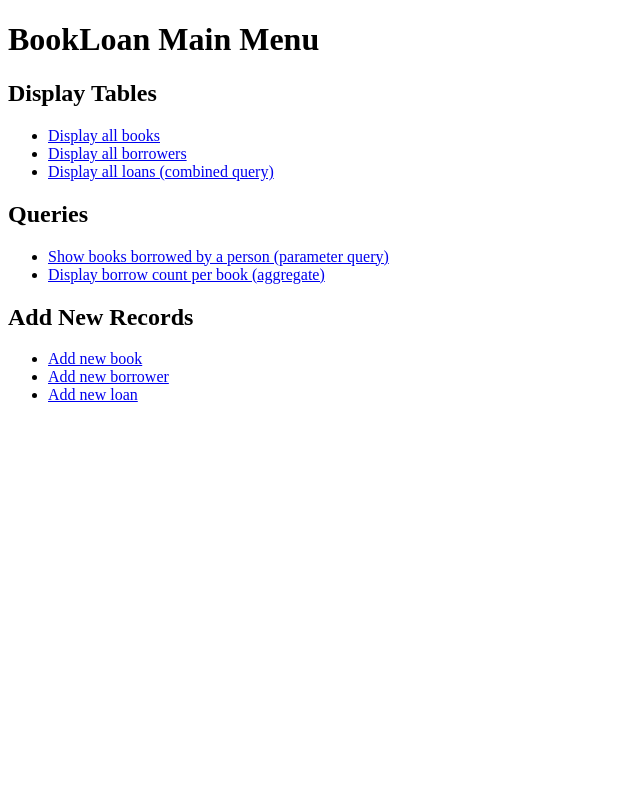
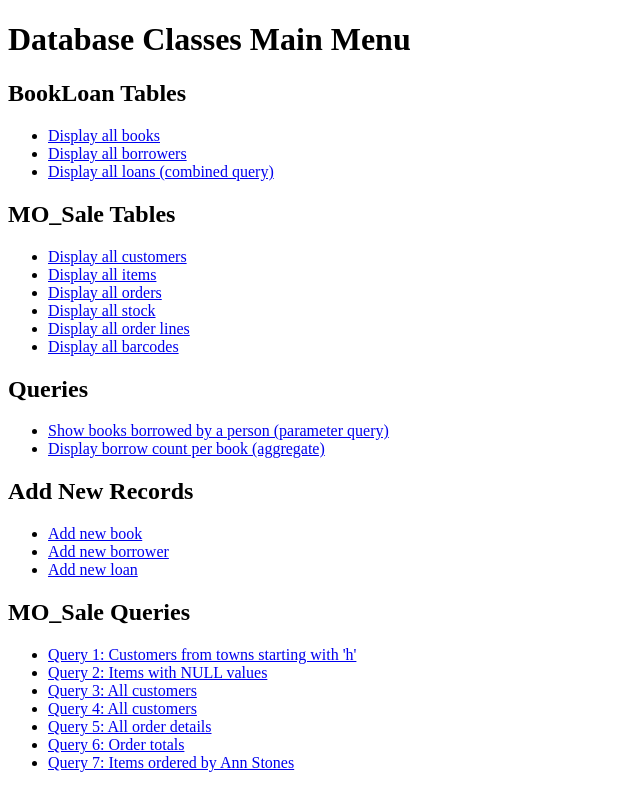
Before and after one commit to Sok205/BookLend, a Django app: page / in a window 1280 px wide. Shown: the whole page, without its empty margins (0-640 px from the left). Run offline with Django 5.2, Linux system fonts and the light colour scheme.

Commit message:
feat: add mo items to the project workflow

```diff
--- a/catalog/urls.py
+++ b/catalog/urls.py
@@ -5,12 +5,30 @@ app_name = 'catalog'
 
 urlpatterns = [
     path('', views.index, name='index'),
+    # BookLoan Tables
     path('books/', views.all_books, name='all_books'),
     path('borrowers/', views.all_borrowers, name='all_borrowers'),
     path('loans/', views.loans_list, name='loans_list'),
+    # MailOrder_Sale Tables
+    path('customers/', views.all_customers, name='all_customers'),
+    path('items/', views.all_items, name='all_items'),
+    path('orders/', views.all_orders, name='all_orders'),
+    path('stock/', views.all_stock, name='all_stock'),
+    path('orderlines/', views.all_orderlines, name='all_orderlines'),
+    path('barcodes/', views.all_barcodes, name='all_barcodes'),
+    # Queries
     path('search/', views.borrower_search, name='borrower_search'),
     path('counts/', views.books_borrow_count, name='books_borrow_count'),
+    # Add Forms
     path('add/borrower/', views.add_borrower, name='add_borrower'),
     path('add/loan/', views.add_loan, name='add_loan'),
     path('add/book/', views.add_book, name='add_book'),
+    # MO_Sale Queries
+    path('query1/', views.query1_customers_town_h, name='query1'),
+    path('query2/', views.query2_items_null, name='query2'),
+    path('query3/', views.query3_customers_separate, name='query3'),
+    path('query4/', views.query4_customers_concat, name='query4'),
+    path('query5/', views.query5_order_details, name='query5'),
+    path('query6/', views.query6_order_totals, name='query6'),
+    path('query7/', views.query7_ann_stones_orders, name='query7'),
 ]
--- a/catalog/views.py
+++ b/catalog/views.py
@@ -1,8 +1,9 @@
 from django.shortcuts import render, redirect
 from django.urls import reverse
-from django.db.models import Count
+from django.db.models import Count, Sum, F, Value, CharField
+from django.db.models.functions import Concat
 
-from .models import Book, Loan, Borrower
+from .models import Book, Loan, Borrower, Customer, Item, OrderInfo, OrderLine, Stock, Barcode
 from .forms import BorrowerForm, LoanForm, BorrowerSearchForm, BookForm
 
 
@@ -71,3 +72,117 @@ def all_books(request):
 def all_borrowers(request):
     borrowers = Borrower.objects.all()
     return render(request, 'catalog/borrowers_list.html', {'borrowers': borrowers})
+
+
+def all_customers(request):
+    customers = Customer.objects.all()
+    return render(request, 'catalog/customers_list.html', {'customers': customers})
+
+
+def all_items(request):
+    items = Item.objects.all()
+    return render(request, 'catalog/items_list.html', {'items': items})
+
+
+def all_orders(request):
+    orders = OrderInfo.objects.select_related('customer').all()
+    return render(request, 'catalog/orders_list.html', {'orders': orders})
+
+
+def all_stock(request):
+    stock = Stock.objects.select_related('item').all()
+    return render(request, 'catalog/stock_list.html', {'stock': stock})
+
+
+def all_orderlines(request):
+    orderlines = OrderLine.objects.select_related('orderinfo', 'item').all()
+    return render(request, 'catalog/orderlines_list.html', {'orderlines': orderlines})
+
+
+def all_barcodes(request):
+    barcodes = Barcode.objects.select_related('item').all()
+    return render(request, 'catalog/barcodes_list.html', {'barcodes': barcodes})
+
+def query1_customers_town_h(request):
+    """Query 1: Customers from towns starting with 'h'"""
+    customers = Customer.objects.filter(town__istartswith='h')
+    return render(request, 'catalog/query1.html', {'customers': customers})
+
+
+def query2_items_null(request):
+    """Query 2: Items with NULL cost_price or sell_price"""
+    from django.db.models import Q
+    items = Item.objects.filter(Q(cost_price__isnull=True) | Q(sell_price__isnull=True))
+    return render(request, 'catalog/query2.html', {'items': items})
+
+
+def query3_customers_separate(request):
+    """Query 3: All customers with columns shown separately"""
+    customers = Customer.objects.all()
+    return render(request, 'catalog/query3.html', {'customers': customers})
+
+
+def query4_customers_concat(request):
+    """Query 4: All customers concatenated into one string"""
+    customers = Customer.objects.annotate(
+        customer_info=Concat(
+            'id', Value(' '),
+            'title', Value(' '),
+            'fname', Value(' '),
+            'lname', Value(' '),
+            'addressline', Value(' '),
+            'town', Value(' '),
+            'zipcode', Value(' '),
+            'phone',
+            output_field=CharField()
+        )
+    )
+    return render(request, 'catalog/query4.html', {'customers': customers})
+
+
+def query5_order_details(request):
+    """Query 5: All order details with items"""
+    order_details = OrderLine.objects.select_related(
+        'orderinfo__customer', 'item'
+    ).values(
+        'orderinfo__id',
+        'orderinfo__customer__fname',
+        'orderinfo__customer__lname',
+        'orderinfo__date_placed',
+        'item__description',
+        'quantity'
+    ).order_by('orderinfo__id')
+    return render(request, 'catalog/query5.html', {'order_details': order_details})
+
+
+def query6_order_totals(request):
+    """Query 6: Order totals (without shipping)"""
+    order_totals = OrderLine.objects.select_related(
+        'orderinfo__customer', 'item'
+    ).values(
+        'orderinfo__id',
+        'orderinfo__customer__fname',
+        'orderinfo__customer__lname',
+        'orderinfo__date_placed'
+    ).annotate(
+        total_value=Sum(F('quantity') * F('item__sell_price'))
+    ).order_by('orderinfo__id')
+    return render(request, 'catalog/query6.html', {'order_totals': order_totals})
+
+
+def query7_ann_stones_orders(request):
+    """Query 7: Items ordered by Ann Stones"""
+    ann_orders = OrderLine.objects.select_related(
+        'orderinfo__customer', 'item'
+    ).filter(
+        orderinfo__customer__fname='Ann',
+        orderinfo__customer__lname='Stones'
+    ).values(
+        'orderinfo__id',
+        'orderinfo__customer__fname',
+        'orderinfo__customer__lname',
+        'orderinfo__date_placed',
+        'item__description',
+        'quantity'
+    ).order_by('orderinfo__id')
+    return render(request, 'catalog/query7.html', {'ann_orders': ann_orders})
--- a/templates/catalog/index.html
+++ b/templates/catalog/index.html
@@ -5,12 +5,21 @@
     <title>BookLoan - Main</title>
 </head>
 <body>
-    <h1>BookLoan Main Menu</h1>
-    <h2>Display Tables</h2>
+    <h1>Database Classes Main Menu</h1>
+    <h2>BookLoan Tables</h2>
     <ul>
         <li><a href="{% url 'catalog:all_books' %}">Display all books</a></li>
         <li><a href="{% url 'catalog:all_borrowers' %}">Display all borrowers</a></li>
         <li><a href="{% url 'catalog:loans_list' %}">Display all loans (combined query)</a></li>
+    </ul>
+    <h2>MO_Sale Tables</h2>
+    <ul>
+        <li><a href="{% url 'catalog:all_customers' %}">Display all customers</a></li>
+        <li><a href="{% url 'catalog:all_items' %}">Display all items</a></li>
+        <li><a href="{% url 'catalog:all_orders' %}">Display all orders</a></li>
+        <li><a href="{% url 'catalog:all_stock' %}">Display all stock</a></li>
+        <li><a href="{% url 'catalog:all_orderlines' %}">Display all order lines</a></li>
+        <li><a href="{% url 'catalog:all_barcodes' %}">Display all barcodes</a></li>
     </ul>
     <h2>Queries</h2>
     <ul>
@@ -23,5 +32,15 @@
         <li><a href="{% url 'catalog:add_borrower' %}">Add new borrower</a></li>
         <li><a href="{% url 'catalog:add_loan' %}">Add new loan</a></li>
     </ul>
+    <h2>MO_Sale Queries</h2>
+    <ul>
+        <li><a href="{% url 'catalog:query1' %}">Query 1: Customers from towns starting with 'h'</a></li>
+        <li><a href="{% url 'catalog:query2' %}">Query 2: Items with NULL values</a></li>
+        <li><a href="{% url 'catalog:query3' %}">Query 3: All customers</a></li>
+        <li><a href="{% url 'catalog:query4' %}">Query 4: All customers</a></li>
+        <li><a href="{% url 'catalog:query5' %}">Query 5: All order details</a></li>
+        <li><a href="{% url 'catalog:query6' %}">Query 6: Order totals</a></li>
+        <li><a href="{% url 'catalog:query7' %}">Query 7: Items ordered by Ann Stones</a></li>
+    </ul>
 </body>
 </html>
```
